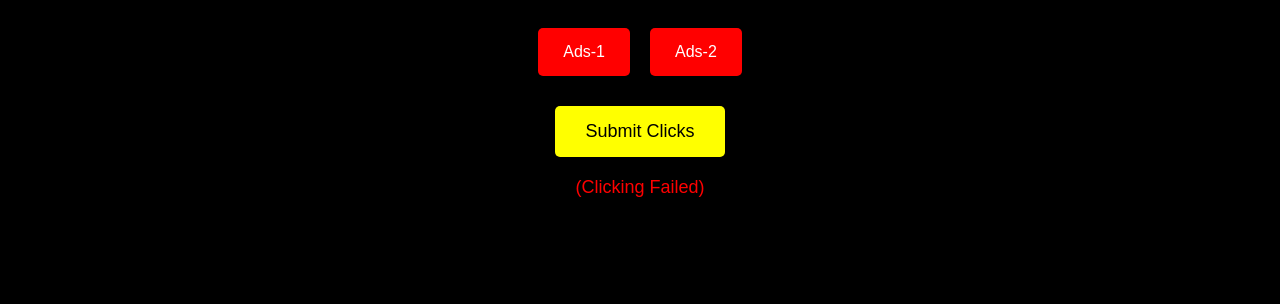
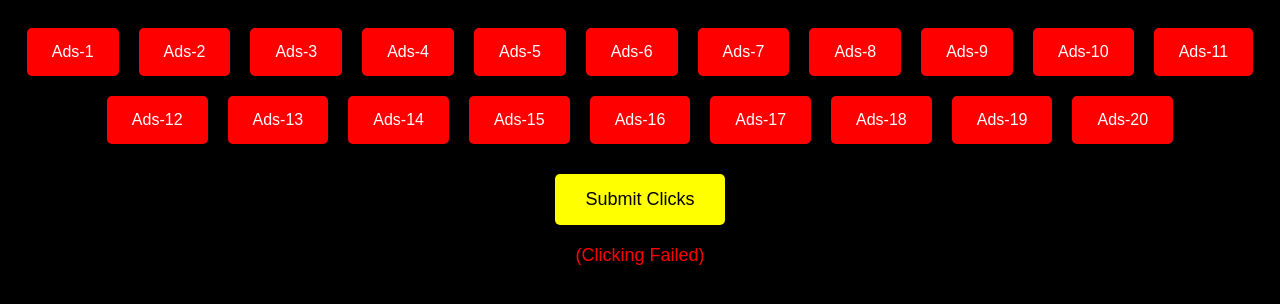
Before and after one commit to adsmarketingnow/Ads-clicking, a plain HTML site: page index.html in a window 1280 px wide. Both pictures are taken after a click on the button "Submit Clicks". Drawn offline with Linux system fonts and the light colour scheme.

Commit message:
Update index.html

```diff
--- a/index.html
+++ b/index.html
@@ -52,7 +52,7 @@
 </head>
 <body>
     <div id="ads-container">
-        <!-- Generate 2 Ads Buttons -->
+        <!-- Generate 20 Ads Buttons -->
         <div id="ads-buttons"></div>
     </div>
     <button class="confirm-btn" id="confirmBtn">Submit Clicks</button>
@@ -63,14 +63,14 @@
 
         // Generate Ads buttons dynamically
         const adsContainer = document.getElementById('ads-buttons');
-        for (let i = 1; i <= 2; i++) {
+        for (let i = 1; i <= 20; i++) {
             const btn = document.createElement('button');
             btn.classList.add('btn');
             btn.textContent = `Ads-${i}`;
             btn.onclick = function() {
                 clickedAds++;
                 // Open the link for each ad click
-                window.open("https://coinpayu.com", "_blank");
+                window.open("https://www.profitableratecpm.com/kwpu1rczu?key=cfa6d16d6904485640a3e566c94cf78c", "_blank");
             };
             adsContainer.appendChild(btn);
         }
@@ -79,7 +79,7 @@
         const confirmBtn = document.getElementById('confirmBtn');
         confirmBtn.onclick = function() {
             const message = document.getElementById('message');
-            if (clickedAds < 2) {
+            if (clickedAds < 20) {
                 message.textContent = "(Clicking Failed)";
                 message.classList.add('error');
                 message.classList.remove('success');
```
